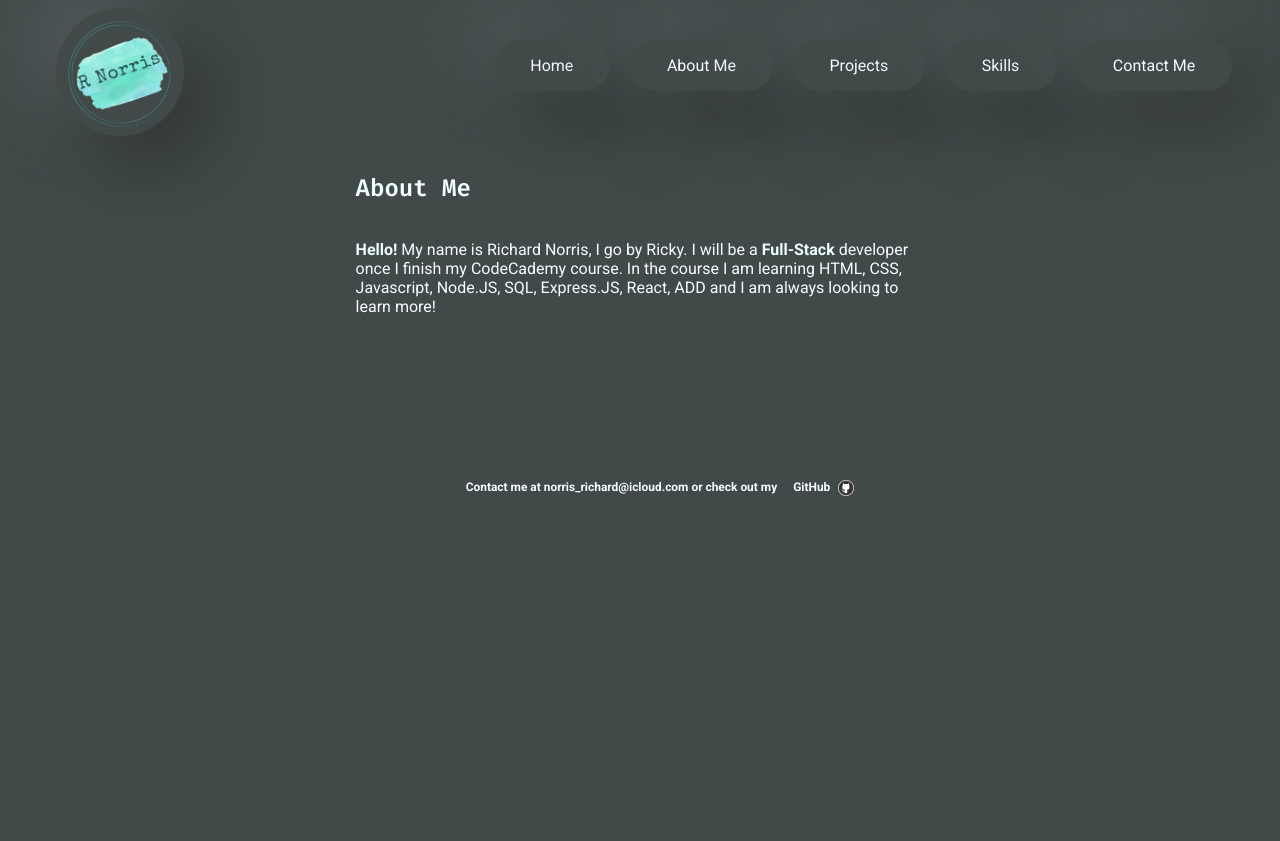
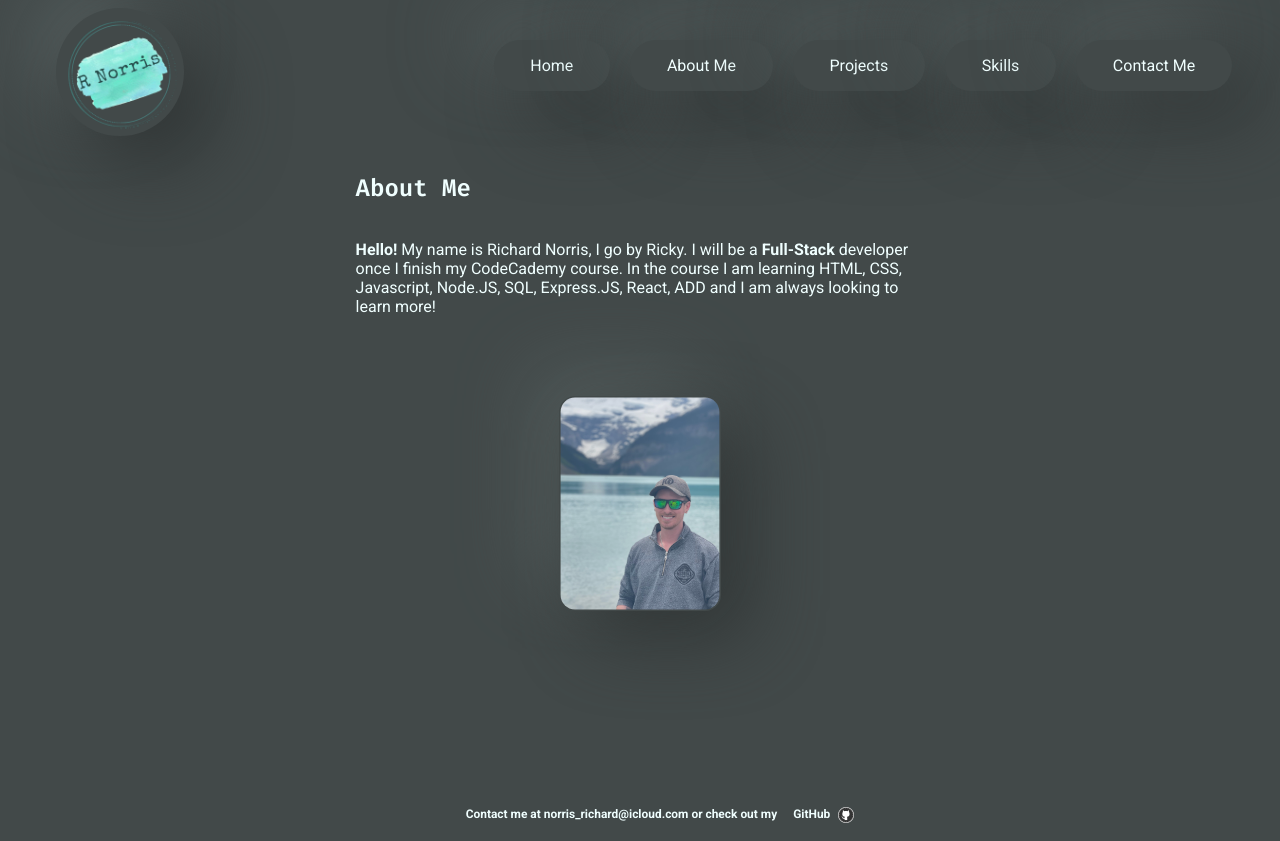
Before and after one commit to RickyNorris/Portfolio, a plain HTML site: page about-me.html in a window 1280 px wide. Before the commit the page ends 800 px from the top, so only its background shows below. Drawn offline with Linux system fonts and the light colour scheme.

Commit message:
added img to about me

```diff
--- a/about-me.html
+++ b/about-me.html
@@ -35,6 +35,7 @@
             <p><b>Hello!</b> My name is Richard Norris, I go by Ricky. I will be a <b>Full-Stack</b> developer once I finish my CodeCademy course.
                 In the course I am learning HTML, CSS, Javascript, Node.JS, SQL, Express.JS, React, ADD and I am always looking to learn more!
             </p>
+            <img id="portrait" src="Images/IMG_0067.jpeg" alt="Self Portrait">
         </section>
     </main>
     <footer>
--- a/style.css
+++ b/style.css
@@ -91,6 +91,14 @@ h1 {
     border-radius: 4rem;
     border-radius: 71px;
     box-shadow: 29px 29px 72px #313636, -29px -29px 72px #535c5c;
+}
+
+.about-me #portrait {
+    border-radius: 1rem;
+    opacity: .9;
+    padding: .1rem;
+    margin-bottom: 3rem;
+    margin-top: 5rem;
 }
 
 .about-me {
```
Also changed, not shown: Images/IMG_0067.jpeg (added).
